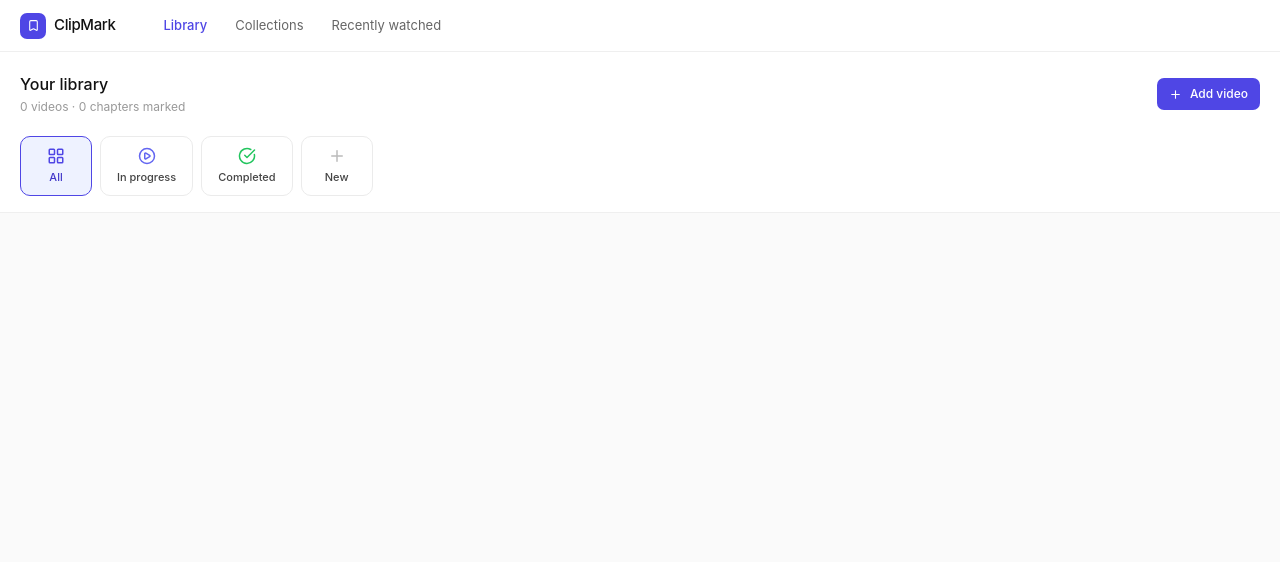
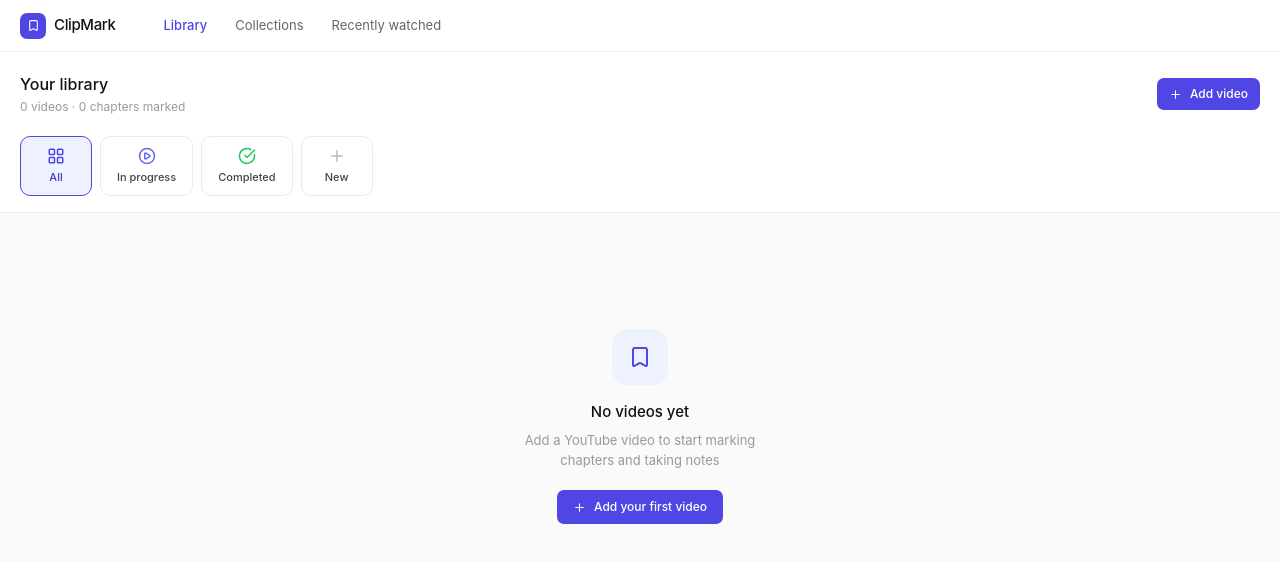
Before and after one commit to terrence-celestine/clipmark, a React (Vite) app: page / in a window 1280 px wide. Shown: the top 562 px of the page. Built offline with nearby package versions, Linux system fonts and the light colour scheme.

Commit message:
feat: added empty state to video grid on home

```diff
--- a/src/pages/Home.tsx
+++ b/src/pages/Home.tsx
@@ -6,7 +6,7 @@ import CategoryStrip from "../components/home/CategoryStrip";
 import VideoCard from "../components/home/VideoCard";
 import ResumeBar from "../components/home/ResumeBar";
 import AddVideoModal from "../components/home/AddVideoModal";
-import { Plus } from "lucide-react";
+import { Bookmark, Plus } from "lucide-react";
 export default function Home() {
   const navigate = useNavigate();
   const [collections, setCollections] = useState<Collection[]>([]);
@@ -103,6 +103,26 @@ export default function Home() {
           <ResumeBar video={resumeVideo} />
         )}
 
+        {filteredVideos.length === 0 ? (
+          <div className="flex flex-col items-center justify-center py-24 text-center">
+            <div className="w-14 h-14 bg-[#EEF2FF] rounded-2xl flex items-center justify-center mb-4">
+              <Bookmark size={24} color="#4F46E5" />
+            </div>
+            <h2 className="text-[15px] font-medium text-[#111] mb-2">
+              No videos yet
+            </h2>
+            <p className="text-[13px] text-[#999] mb-5 max-w-[260px]">
+              Add a YouTube video to start marking chapters and taking notes
+            </p>
+            <button
+              onClick={() => setShowAddModal(true)}
+              className="flex items-center gap-2 text-[12px] font-medium text-white bg-[#4F46E5] rounded-[7px] px-4 py-[8px] hover:bg-[#4338CA]"
+            >
+              <Plus size={13} />
+              Add your first video
+            </button>
+          </div>
+        ) : (
           <div className="grid grid-cols-3 gap-4">
             {filteredVideos.map((video) => (
               <VideoCard
@@ -113,6 +133,7 @@ export default function Home() {
               />
             ))}
           </div>
+        )}
       </div>
       {showAddModal && (
         <AddVideoModal
```
Lines whose indentation alone changed are shown as unchanged.
